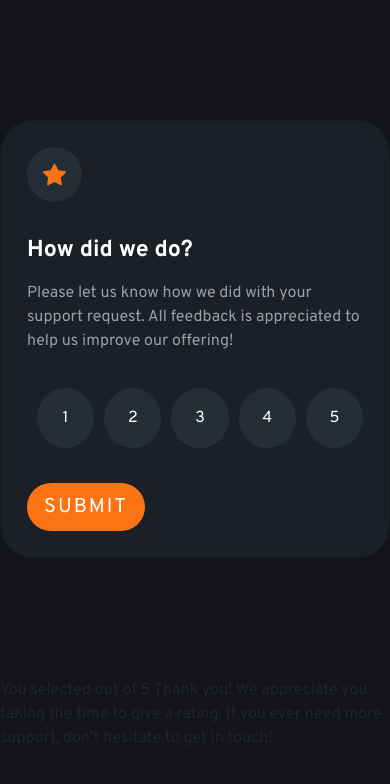
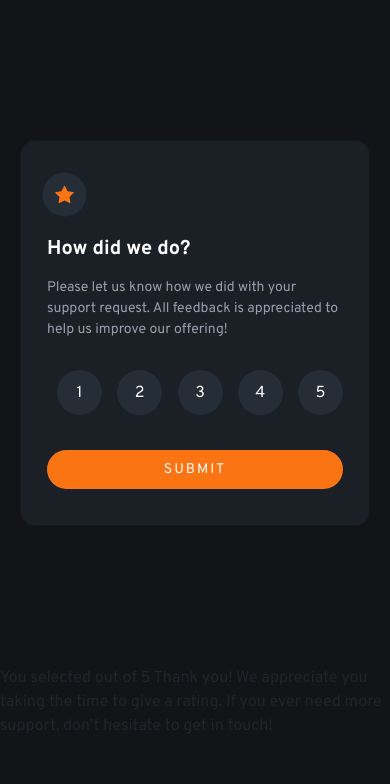
Before and after one commit to Abaljerind/interactive-rating, a plain HTML site: page index.html in a window 390 px wide. Drawn offline with nearby package versions, Linux system fonts and the light colour scheme.

Commit message:
add media queries

```diff
--- a/css/app.css
+++ b/css/app.css
@@ -13,7 +13,7 @@ section .card {
 }
 
 /* card svg */
-section .card svg {
+section .card .container-svg svg {
   background-color: hsl(213, 19%, 18%);
   color: hsl(25, 97%, 53%);
 }
@@ -69,3 +69,54 @@ section .card svg {
   background-color: white;
   color: hsl(25, 97%, 53%);
 }
+
+/* media queries */
+@media (max-width: 767.98px) {
+  section {
+    padding: 20px;
+    box-sizing: border-box;
+  }
+
+  section .card {
+    width: 380px;
+    border-radius: 4%;
+  }
+
+  section .card .container-svg svg {
+    margin-left: -10px;
+    margin-bottom: -20px;
+    transform: scale(0.8);
+  }
+
+  section .card-subtitle {
+    font-size: 20px;
+  }
+
+  section .card-text {
+    font-size: 14px;
+    margin-bottom: -5px;
+  }
+
+  .one,
+  .two,
+  .three,
+  .four,
+  .five {
+    background-color: hsl(213, 19%, 18%);
+    width: 45px;
+    height: 45px;
+    line-height: 30px;
+    text-align: center;
+    margin-left: 10px;
+  }
+
+  .card button.btn {
+    font-size: 14px;
+    margin-bottom: 10px;
+  }
+
+  .card button.btn:focus {
+    background-color: white;
+    color: hsl(25, 97%, 53%);
+  }
+}
--- a/index.html
+++ b/index.html
@@ -32,11 +32,13 @@
       <div class="card" style="width: 420px">
         <div class="card-body">
           <h5 class="card-title">
-            <svg class="rounded-circle" xmlns="http://www.w3.org/2000/svg" width="55" height="55" fill="currentColor" class="bi bi-star-fill" viewBox="-11 -11 38 38">
-              <path
-                d="M3.612 15.443c-.386.198-.824-.149-.746-.592l.83-4.73L.173 6.765c-.329-.314-.158-.888.283-.95l4.898-.696L7.538.792c.197-.39.73-.39.927 0l2.184 4.327 4.898.696c.441.062.612.636.282.95l-3.522 3.356.83 4.73c.078.443-.36.79-.746.592L8 13.187l-4.389 2.256z"
-              />
-            </svg>
+            <div class="container-svg">
+              <svg class="rounded-circle" xmlns="http://www.w3.org/2000/svg" width="55" height="55" fill="currentColor" class="bi bi-star-fill" viewBox="-11 -11 38 38">
+                <path
+                  d="M3.612 15.443c-.386.198-.824-.149-.746-.592l.83-4.73L.173 6.765c-.329-.314-.158-.888.283-.95l4.898-.696L7.538.792c.197-.39.73-.39.927 0l2.184 4.327 4.898.696c.441.062.612.636.282.95l-3.522 3.356.83 4.73c.078.443-.36.79-.746.592L8 13.187l-4.389 2.256z"
+                />
+              </svg>
+            </div>
           </h5>
           <h6 class="card-subtitle mb-2 text-white h3">How did we do?</h6>
           <p class="card-text mt-3">Please let us know how we did with your support request. All feedback is appreciated to help us improve our offering!</p>
@@ -47,7 +49,7 @@
             <div class="four p-2 rounded-circle">4</div>
             <div class="five p-2 rounded-circle">5</div>
           </div>
-          <button class="btn btn-lg col-md-12 rounded-pill" type="submit">Submit</button>
+          <button class="btn btn-lg col-12 rounded-pill" type="submit">Submit</button>
         </div>
       </div>
     </section>
```
